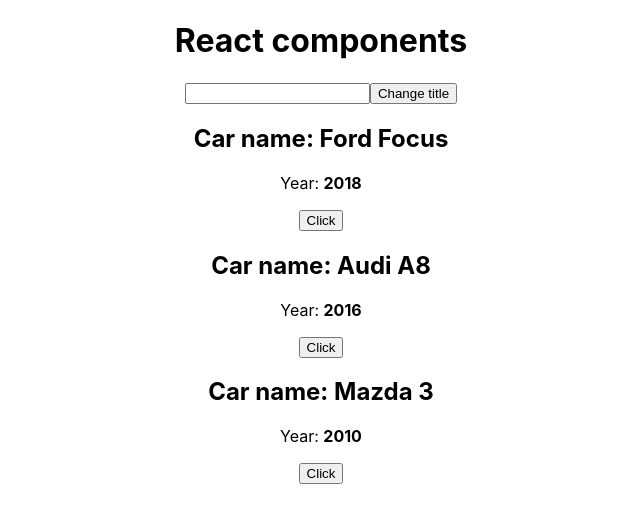
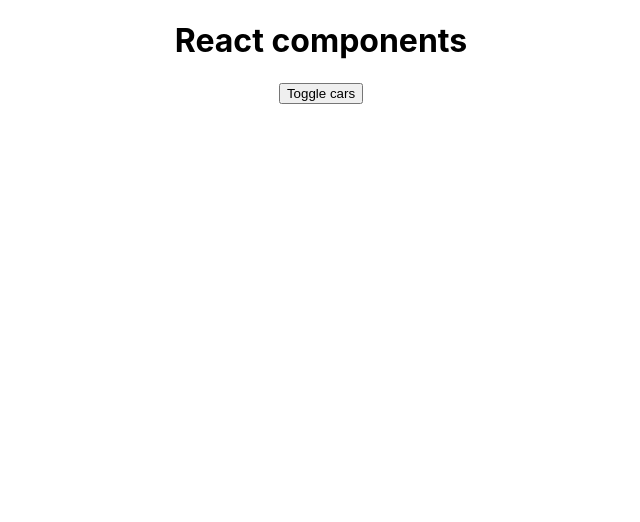
Before and after one commit to NikolayDimitriev/react, a React (Create React App) app in the folder project/: page / in a window 1280 px wide. Shown: the top 522 px of the page, without its empty margins (319-959 px from the left). Built offline with nearby package versions, Linux system fonts and the light colour scheme.

Commit message:
работа с условным оператором if для вывода элементов по щелчку кнопки

```diff
--- a/project/src/App.js
+++ b/project/src/App.js
@@ -18,46 +18,47 @@
         year: 2010
       }
     ],
-    pageTitle: 'React components'
+    pageTitle: 'React components',
+    showCars: false
   };
 
-  changeTitleHandler = (newTitle = '') => {
-    this.setState({
-      pageTitle: newTitle
-    })
+  changeTitleHandler = (pageTitle = '') => {
+    this.setState({pageTitle})
   }
 
-  handlerInput = event => {
+  toggleCarsHandler = () => {
     this.setState({
-      pageTitle: event.target.value
+      showCars: !this.state.showCars
     })
   }
 
   render() {
+    let cars = null
+
+    if (this.state.showCars) {
+      cars = this.state.cars.map((car, index) => {
+        return (
+          <Car
+            key = {index}
+            name = {car.name}
+            year = {car.year}
+            onChangeTitle = {this.changeTitleHandler.bind(this, car.name)}
+          />
+        )
+      })
+    }
+
     return(
       <div style={{textAlign: 'center'}} className="App">
 
         <h1>{this.state.pageTitle}</h1>
 
-        <input type="text" onChange={this.handlerInput}/>
-
         <button
-          onClick={this.changeTitleHandler.bind(this, 'Change!')}>
-          Change title
+          onClick={this.toggleCarsHandler}>
+          Toggle cars
         </button>
 
-        {
-          this.state.cars.map((car, index) => {
-            return (
-              <Car
-                key = {index}
-                name = {car.name}
-                year = {car.year}
-                onChangeTitle = {this.changeTitleHandler.bind(this, car.name)}
-              />
-            )
-          })
-        }
+        { cars }
 
       </div>
     );
```
